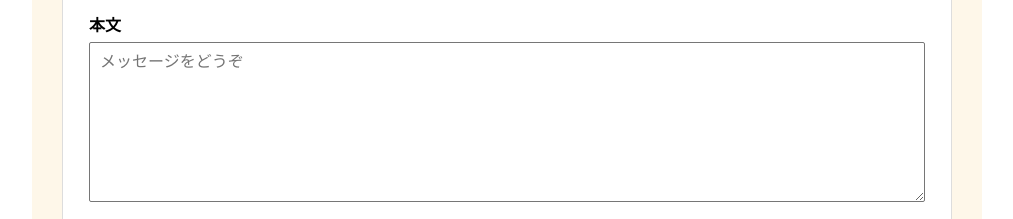
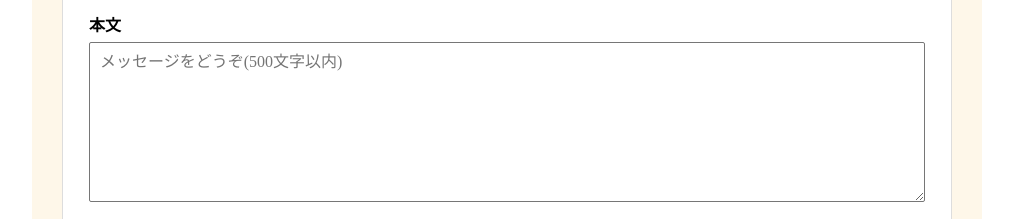
Before and after one commit to satochibi/EnrichmentSupportSystemForTheElderly, a website: page contact.html in a window 1280 px wide. Shown: the part 511-730 px from the top of the page, without its empty margins (133-1146 px from the left). Drawn offline with Linux system fonts and the light colour scheme.

Commit message:
フォームの本文を500文字以内に制限

```diff
--- a/contact.html
+++ b/contact.html
@@ -51,7 +51,7 @@
                         </div>
                         <div class="input-field text-field grow-field">
                             <label class="label" for="message">本文</label>
-                            <textarea rows="4" id="message" placeholder="メッセージをどうぞ" name="message"></textarea>
+                            <textarea rows="4" id="message" placeholder="メッセージをどうぞ(500文字以内)" name="message" maxlength="500"></textarea>
                         </div>
                     </div>
                     <div class="button-field">
```
